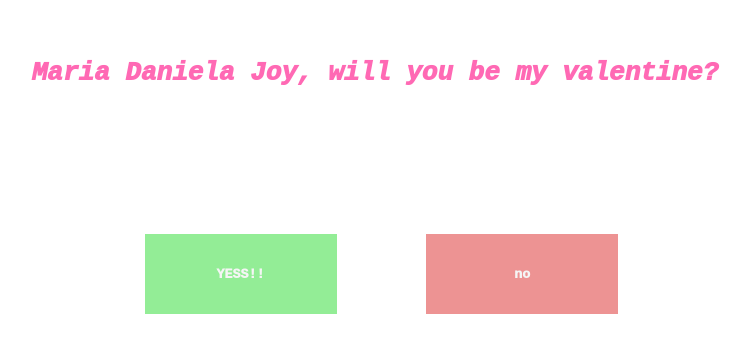
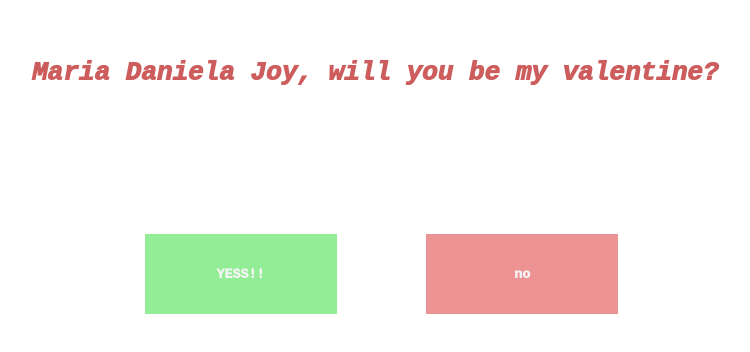
Before and after one commit to kifoter/kifoter.github.io, a plain HTML site: page index.html in a window 1280 px wide. Shown: the part 142-494 px from the top of the page, without its empty margins (265-1015 px from the left). Drawn offline with Linux system fonts and the light colour scheme.

Commit message:
Update styles.css

```diff
--- a/styles.css
+++ b/styles.css
@@ -48,7 +48,7 @@ canvas {
 	text-align: center;
 	margin-top: 25vh;
 	font-style: italic;
-	color: hotpink;
+	color: indianred;
 	font-weight: 1000;
 	font-family: monospace;
 }
```
